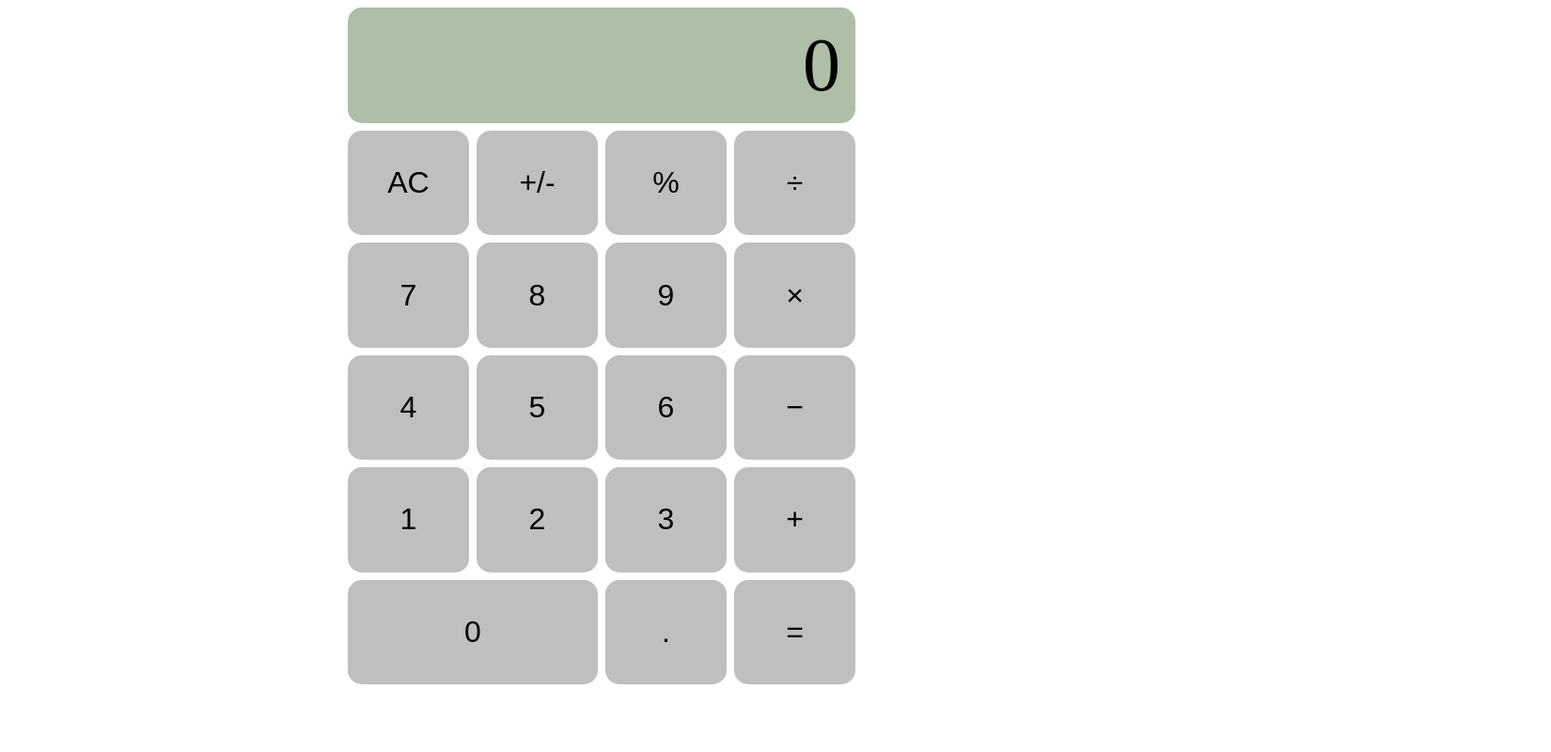
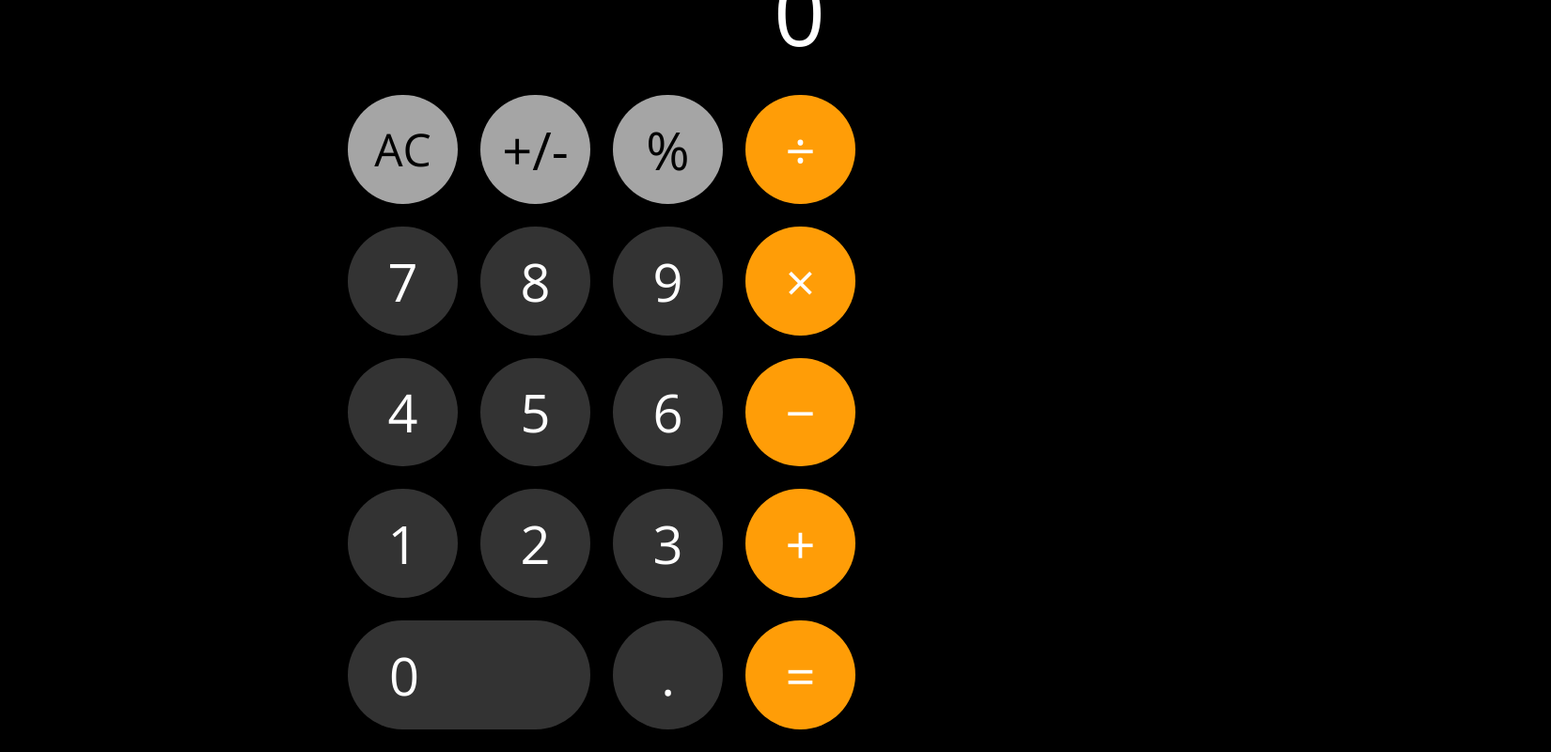
Before and after one commit to dilpreetsinghaulakh/calculator, a plain HTML site: page index.html in a window 1280 px wide. Shown: the whole page at 94% size, 1650 px wide, since content can reach past the window. Drawn offline with nearby package versions, Linux system fonts and the light colour scheme.

Commit message:
Add class names to a few buttons, add styles to make calculator look like iOS.

```diff
--- a/index.html
+++ b/index.html
@@ -9,27 +9,29 @@
   </head>
   <body>
     <div class="main">
+      <div class="container">
         <div id="result"></div>
         <div class="buttons">
-        <button id="allClear">AC</button>
-        <button id="positiveNegative">+/-</button>
-        <button id="percent">%</button>
-        <button id="divide" class="operator">÷</button>
+          <button id="allClear" class="light-gray">AC</button>
+          <button id="positiveNegative" class="light-gray">+/-</button>
+          <button id="percent" class="light-gray">%</button>
+          <button id="divide" class="operator orange">÷</button>
           <button id="seven" class="num">7</button>
           <button id="eight" class="num">8</button>
           <button id="nine" class="num">9</button>
-        <button id="multiply" class="operator">×</button>
+          <button id="multiply" class="operator orange">×</button>
           <button id="four" class="num">4</button>
           <button id="five" class="num">5</button>
           <button id="six" class="num">6</button>
-        <button id="minus" class="operator">−</button>
+          <button id="minus" class="operator orange">−</button>
           <button id="one" class="num">1</button>
           <button id="two" class="num">2</button>
           <button id="three" class="num">3</button>
-        <button id="add" class="operator">+</button>
+          <button id="add" class="operator orange">+</button>
           <button id="zero" class="num">0</button>
           <button id="decimal">.</button>
-        <button id="equal">=</button>
+          <button id="equal" class="orange">=</button>
+        </div>
       </div>
     </div>
   </body>
--- a/style.css
+++ b/style.css
@@ -1,39 +1,84 @@
+@import url('https://fonts.googleapis.com/css2?family=Open+Sans:wght@300;400;500;600;700;800&display=swap');
+
 body{
     height: 100%;
+    background-color: #000;
+    color: #fff;
+    font-family: 'Open Sans';
+    overflow: hidden;
 }
 .main{
-    height: 90vh;
+    height: 95vh;
     max-width: 540px;
     margin: auto;
-    display: flex;
-    flex-direction: column;
-    gap: .5rem;
+}
+
+.container{
+    position: absolute;
+    bottom: 1.5em;
+    width: 100%;
 }
 
 #result{
-    background-color: hsl(101, 15%, 70%);
-    width: calc(100% - 2rem);
-    padding: 1rem;
-    font-size: 5rem;
+    max-width: calc(540px - 2rem);
+    font-size: 6em;
+    font-weight: 300;
     text-align: right;
-    border-radius: 15px;
+    padding-bottom: 1.5rem;
 }
 
 .buttons{
     display: grid;
     grid-template-columns: repeat(4, 1fr);
-    gap: .5rem;
+    gap: 1.5rem;
     width: 100%;
-    height: 100%;
+    max-width: 540px;
+    aspect-ratio: 4/5;
 }
 
 button{
-    border-radius: 15px;
+    border-radius: 1500px;
     border: none;
-    font-size: 2rem;
-    background-color: #bfbfbf;
+    font-size: 3.5rem;
+    font-family: 'Open Sans';
+    color: #fff;
+    background-color: #333333;
+    transition: 200ms ease-in-out;
+}
+
+button:hover{
+    background-color: #737373;
+}
+
+.orange{
+    background-color: #ff9d07;
+}
+
+.orange:hover{
+    background-color: #fbc78d;
+    /* color: #fff; */
+}
+
+.light-gray{
+    background-color: #a5a5a5;
+    color: #000;
+}
+
+.light-gray:hover{
+    background-color: #d9d9d9;
 }
 
 #zero{
     grid-column: span 2;
+    text-align: left;
+    padding-left: 2.75rem;
 }
+
+#allClear{
+    font-size: 3rem;
+}
+
+.operatorActive{
+    background-color: #fff;
+    color: #ff9d07;
+}
```
Lines whose indentation alone changed are shown as unchanged.
